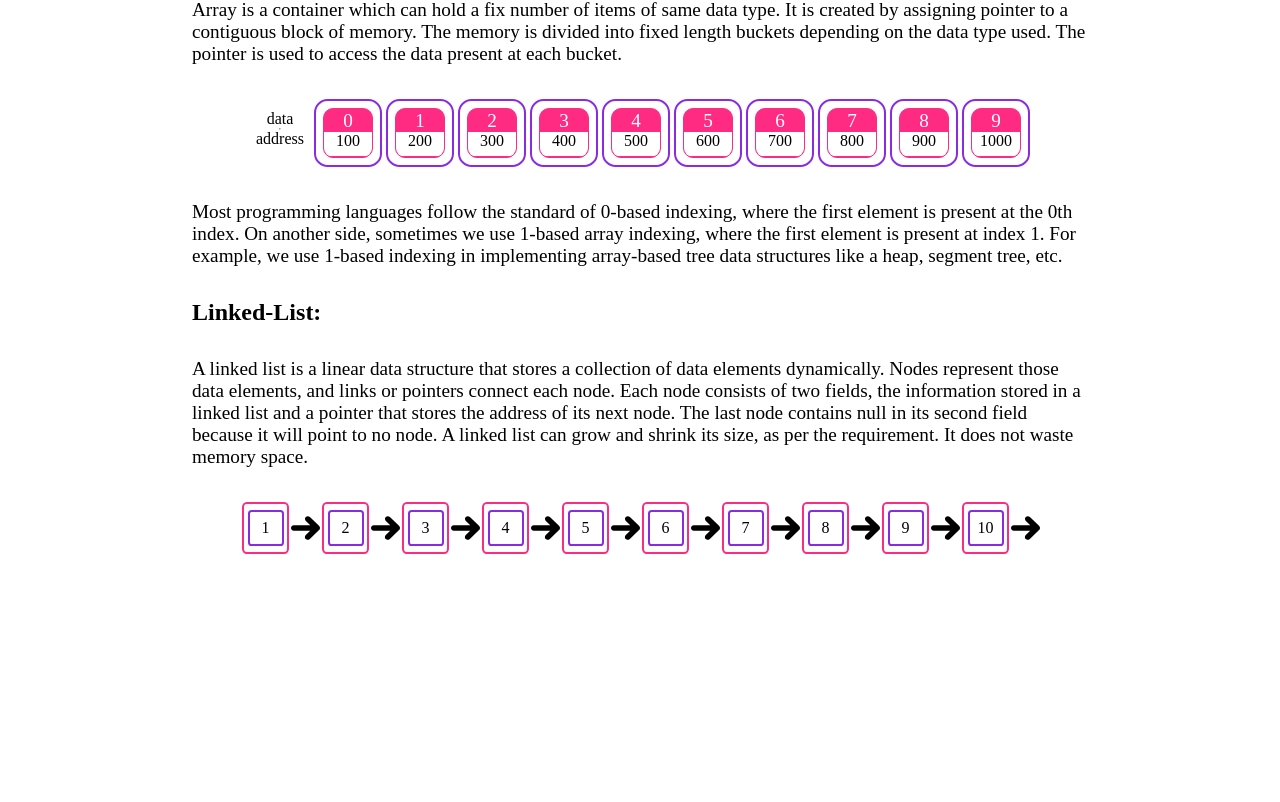
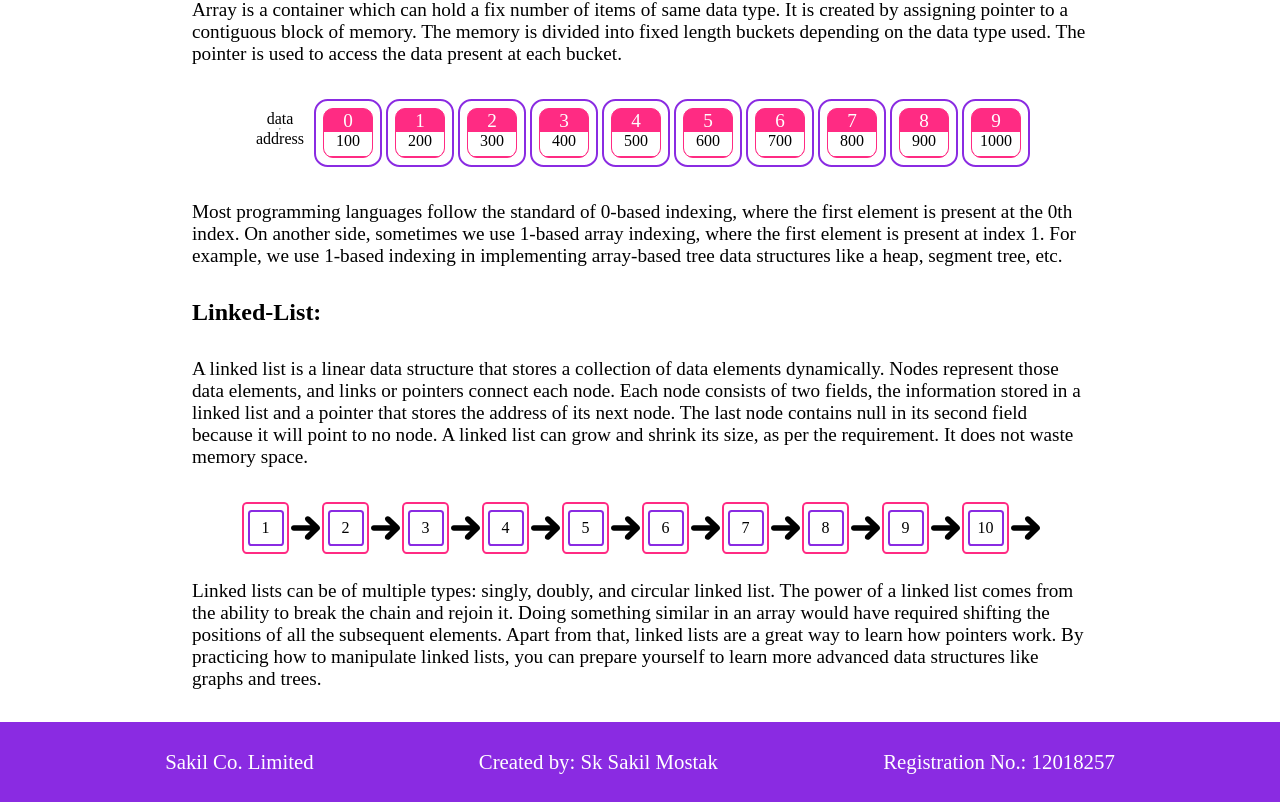
Before and after one commit to Sakilmostak/Array-Vs-Linked-List, a React (Create React App) app: page / in a window 1280 px wide. Shown: the part 410-1212 px from the top of the page. Before the commit the page ends 990 px from the top, so only its background shows below. Built offline with nearby package versions, Linux system fonts and the light colour scheme.

Commit message:
footer is added

```diff
--- a/src/App.js
+++ b/src/App.js
@@ -1,5 +1,6 @@
 import {Head} from './components/Head'
 import {Body} from './components/Body'
+import {Footer} from './components/Footer'
 
 import './App.css'
 function App() {
@@ -7,6 +8,7 @@ function App() {
     <div className="App">
       <Head/>
       <Body/>
+      <Footer/>
     </div>
   );
 }
--- a/src/components/Body.js
+++ b/src/components/Body.js
@@ -52,6 +52,12 @@ export const Body = () => {
             <div className='arrDisplay'>
                 {LinkedList}
             </div>
+            <p className='psection'>
+            Linked lists can be of multiple types: singly, doubly, and circular linked list.
+            The power of a linked list comes from the ability to break the chain and rejoin it.
+            Doing something similar in an array would have required shifting the positions of all the subsequent elements.
+            Apart from that, linked lists are a great way to learn how pointers work. By practicing how to manipulate linked lists, you can prepare yourself to learn more advanced data structures like graphs and trees.
+            </p>
 
         </div>
     )
--- /dev/null
+++ b/src/components/Footer.css
@@ -0,0 +1,10 @@
+.foot {
+    background-color: blueviolet;
+    height: 10vh;
+    display: flex;
+    align-items: center;
+    justify-content: space-evenly;
+    color: white;
+    font-size: 1.3rem;
+    user-select: none;
+}
--- a/src/components/Footer.js
+++ b/src/components/Footer.js
@@ -1,9 +1,20 @@
+import './Footer.css'
+
 export const Footer = () => {
     return (
         <div>
-            <h1>
-                Footer
-            </h1>
+            <div className="foot">
+                <div>
+                    Sakil Co. Limited
+                </div>
+                <div>
+                    Created by: Sk Sakil Mostak
+                </div>
+                <div>
+                    Registration No.: 12018257
+                </div>
+            </div>
+
         </div>
     )
 }
```
